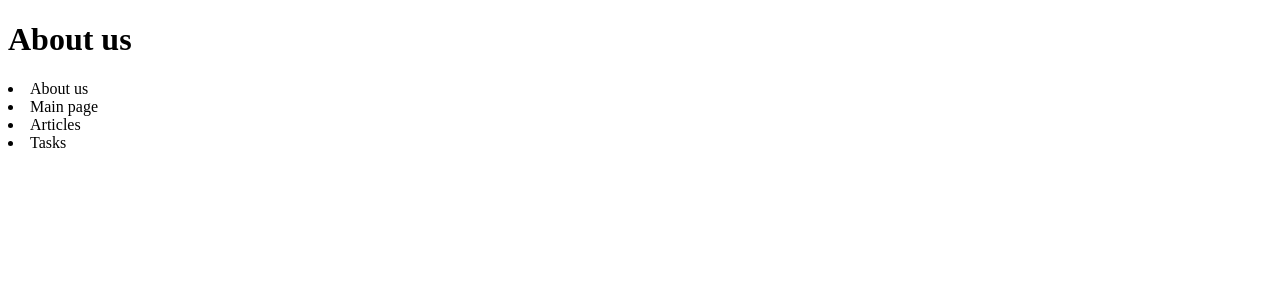
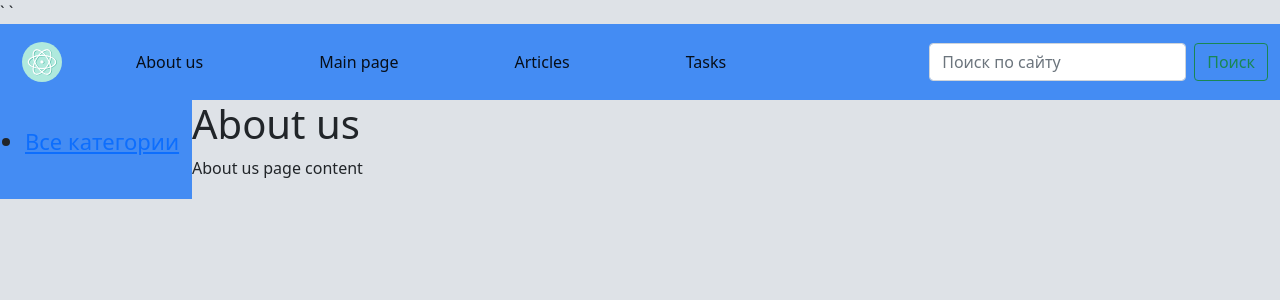
Before and after one commit to ChemicalSister26/petrochem, a Django app: page /about/ in a window 1280 px wide. Shown: the top 300 px of the page. Run offline with Django 3.2, Linux system fonts and the light colour scheme.

Commit message:
my 4 commit from website creation

```diff
--- /dev/null
+++ b/basicchem/static/basicchem/css/CSSbase1.css
@@ -0,0 +1,56 @@
+
+.wrapper {
+    display: flex;
+    align-items: stretch;
+    background: #448CF3;
+    width: 15%;
+    float: left;
+}
+
+.navbarbrand {
+    width: 50px;
+    height: 50px;
+    padding-left: 10px;
+}
+
+.nav-item {
+    padding-right: 50px;
+    padding-left: 50px;
+}
+
+#sidebar {
+    min-width: 250px;
+    max-width: 250px;
+    min-height: 100%;
+}
+
+#sidebar.active {
+    margin-left: -250px;
+}
+
+a[data-toggle="collapse"] {
+    position: relative;
+}
+
+.list-unstyledcomponents {
+    padding: 25px 25px 25px 25px;
+    font-size: 22px;
+}
+
+.dropdown-toggle::after {
+    display: block;
+    position: absolute;
+    top: 50%;
+    left: 100px;
+    transform: translateY(-50%);
+
+}
+
+@media (max-width: 768px) {
+    #sidebar {
+        margin-left: -250px;
+    }
+    #sidebar.active {
+        margin-left: 0;
+    }
+}
--- a/basicchem/templates/Basicchem/about.html
+++ b/basicchem/templates/Basicchem/about.html
@@ -1,15 +1,6 @@
-<!DOCTYPE html>
-<html lang="en">
-<head>
-    <meta charset="UTF-8">
-    <title>{{ title }}</title>
-</head>
-<body>
-<h1>About us</h1>
-<ui>
-    {% for m in menu %}
-    <li>{{ m }}</li>
-    {% endfor %}
-</ui>
-</body>
-</html>
+{%  extends 'Basicchem/base.html' %}
+
+{%  block content %}
+<h1>{{ title }}</h1>
+<p>About us page content</p>
+{% endblock content %}
--- /dev/null
+++ b/basicchem/templates/Basicchem/base.html
@@ -0,0 +1,74 @@
+{% load static %}
+<!DOCTYPE html>
+<html lang="RU-EN">
+<head>
+	<title>{{ title }}</title>
+    <link type="text/css" href="{% static 'basicchem/css/CSSbase1.css' %}" rel="stylesheet" />
+    <meta http-equiv="Content-Type" content="text/html; charset=utf-8">
+	<link rel="shortcut icon" href="{% static 'basicchem/images/icon.svg' %}" type="image/x-icon"/>
+	<link href="https://cdn.jsdelivr.net/npm/bootstrap@5.0.2/dist/css/bootstrap.min.css" rel="stylesheet" integrity="sha384-EVSTQN3/azprG1Anm3QDgpJLIm9Nao0Yz1ztcQTwFspd3yD65VohhpuuCOmLASjC" crossorigin="anonymous">
+
+	<meta name="viewport" content="width=device-width, initial-scale=1.0">
+</head>
+`   `
+<body  style="background-color: #DEE2E7;">
+
+<div>
+<!--Навигация по меню наверху сайта-->
+		<nav class="navbar navbar-expand-lg navbar-light" style="background-color: #448CF3;">
+			<div class="container-fluid">
+				<a class="navbar-brand" href="{% url 'home' %}"><img class = "navbarbrand" src="{% static 'basicchem/images/icon.svg' %}"> </a>
+				<button class="navbar-toggler" type="button" data-bs-toggle="collapse" data-bs-target="#navbarSupportedContent" aria-controls="navbarSupportedContent" aria-expanded="false" aria-label="Toggle navigation">
+					<span class="navbar-toggler-icon"></span>
+				</button>
+				<div class="collapse navbar-collapse" id="navbarSupportedContent">
+                    {% block mainmenu %}
+                    <ul class="navbar-nav me-auto mb-2 mb-lg-0">
+						{% for m in menu %}
+                        <li class="nav-item">
+							<a class="nav-link active" aria-current="page" href="#">{{ m }}</a>
+						</li>
+                        {% endfor %}
+					</ul>
+                    {% endblock mainmenu %}
+					<form class="d-flex">
+						<input class="form-control me-2" type="search" placeholder="Поиск по сайту" aria-label="Search">
+						<button class="btn btn-outline-success" type="submit">Поиск</button>
+					</form>
+				</div>
+			</div>
+		</nav>
+
+<div class="wrapper">
+<!--Навигация по категориям-->
+    <nav id="sidebar">
+        <ul class="list-unstyledcomponents">
+{% if cat_selected == 0 %}
+
+            <li class="selected">Все категории</li>
+{% else %}
+            <li><a href={%  url "home" %}>Все категории</a></li>
+{% endif %}
+
+{% for c in cats %}
+        {% if c.pk == cat_selected %}
+            <li class="selected">{{ c.name }}</li>
+        {% else %}
+            <li><a href="{{ c.get_absolute_url }}">{{ c.name }}</a></li>
+        {% endif %}
+{% endfor %}
+        </ul>
+    </nav>
+</div>
+
+<!--блок контента-->
+    <div style="margin-left: 15%; margin-right: 2%">
+    {% block content %}
+    {% endblock content %}
+    </div>
+<!--end of content block-->
+
+	<script src="https://cdn.jsdelivr.net/npm/bootstrap@5.0.2/dist/js/bootstrap.bundle.min.js" integrity="sha384-MrcW6ZMFYlzcLA8Nl+NtUVF0sA7MsXsP1UyJoMp4YLEuNSfAP+JcXn/tWtIaxVXM" crossorigin="anonymous"></script>
+
+</body>
+</html>
--- a/basicchem/views.py
+++ b/basicchem/views.py
@@ -1,11 +1,12 @@
 from django.http import HttpResponse, HttpResponseNotFound
 from django.shortcuts import render
-
+from .models import *
 # Create your views here.
 
 menu = ['About us', 'Main page', 'Articles', 'Tasks']
 def index(request):
-    return render(request, 'Basicchem/index.html', {'menu': menu, 'title': 'Main Page'})
+    posts = Basicchem.objects.all()
+    return render(request, 'Basicchem/index.html', {'posts': posts, 'menu': menu, 'title': 'Main Page'})
 
 def categories(request, cat):
     return HttpResponse(f'articles by categories, <p>{cat}</p>')
--- a/petrochem/settings.py
+++ b/petrochem/settings.py
@@ -120,6 +120,7 @@ USE_TZ = True
 # https://docs.djangoproject.com/en/3.2/howto/static-files/
 
 STATIC_URL = '/static/'
+STATIC_ROOT = os.path.join(BASE_DIR, 'static')
 
 # Default primary key field type
 # https://docs.djangoproject.com/en/3.2/ref/settings/#default-auto-field
```
Also changed, not shown: basicchem/templates/Basicchem/index.html (+14 -12 lines), basicchem/static/basicchem/images/1image.png (added), basicchem/static/basicchem/images/b1.png (added), basicchem/static/basicchem/images/blockquote.png (added), basicchem/static/basicchem/images/btn_yt.png (added), basicchem/static/basicchem/images/favicon.ico (added), basicchem/static/basicchem/images/favicon.png (added), basicchem/static/basicchem/images/icon.svg (added), basicchem/static/basicchem/images/image2.jpg (added), basicchem/static/basicchem/images/images (1).jpeg (added), basicchem/static/basicchem/images/images.jpeg (added), basicchem/static/basicchem/images/share_yt.png (added), basicchem/static/basicchem/images/smallmenu.png (added), basicchem/static/basicchem/images/unnamed.jpg (added), 1 other file.
